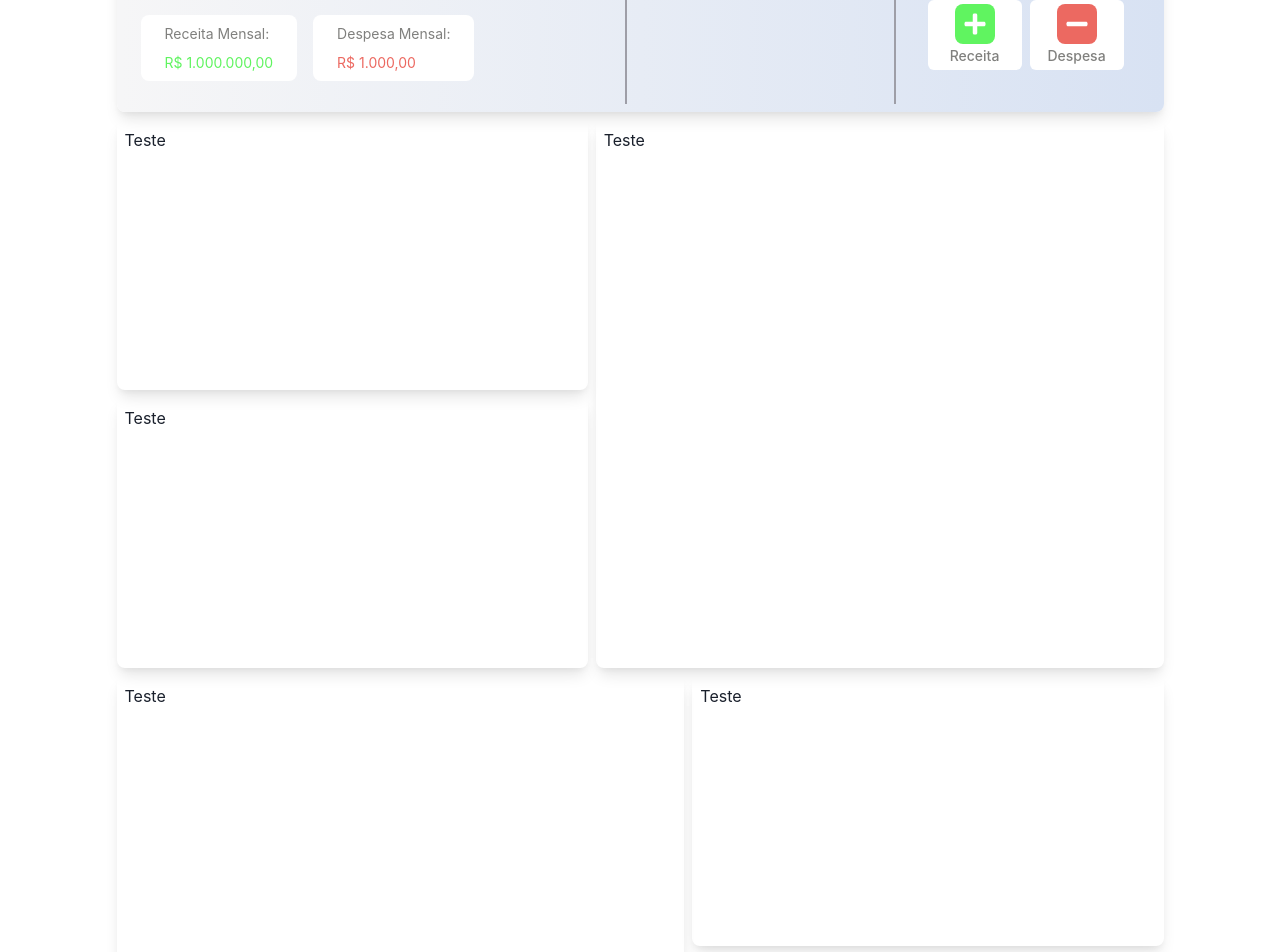
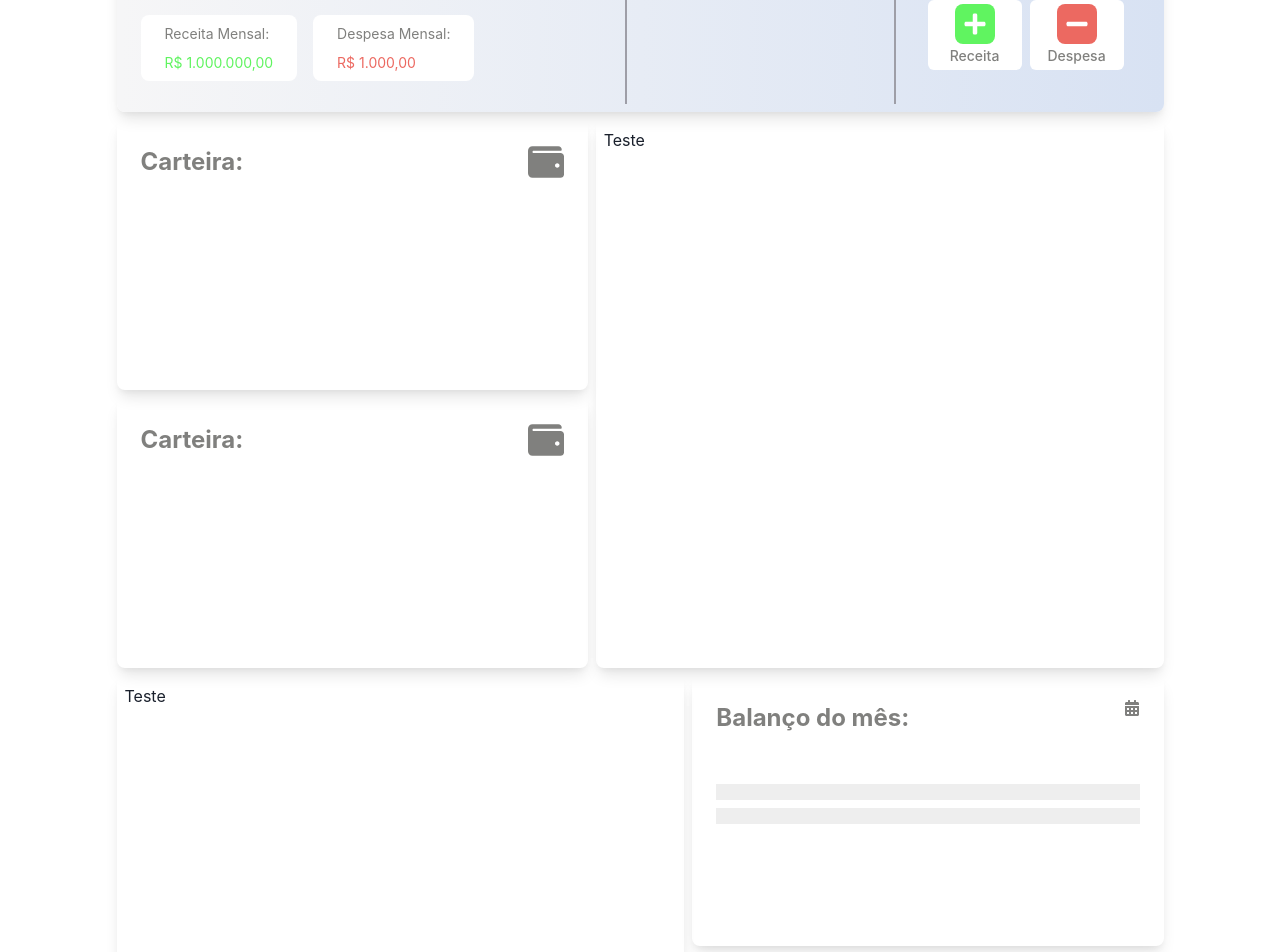
Before and after one commit to matheusblm/finan, a React (Create React App) app: page /dashboard in a window 1280 px wide. Shown: the part 240-1192 px from the top of the page. Built offline with nearby package versions, Linux system fonts and the light colour scheme.

Commit message:
feat: criação da carteira e do Cartão Crédito

```diff
--- a/src/pages/Dashboard/index.js
+++ b/src/pages/Dashboard/index.js
@@ -1,5 +1,5 @@
-import { Button, Center, Flex, HStack, Icon, Stack, Text, Wrap, WrapItem } from "@chakra-ui/react"
-import { FaPlus, FaMinus } from "react-icons/fa";
+import { Button, Center, Flex, HStack, Icon, Progress, Stack, Text, Wrap, WrapItem } from "@chakra-ui/react"
+import { FaPlus, FaMinus, FaCalendarAlt, FaWallet } from "react-icons/fa";
 
 export const Dashboard = () => {
     return (
@@ -13,10 +13,10 @@ export const Dashboard = () => {
                     <HStack>
                         <Stack w="45%" h="548px">
                             <Flex w="100%" h="270px" flex={1} p={2} borderRadius="lg" overflow="auto" boxShadow="lg">
-                                Teste
+                                <WalletDashboard />
                             </Flex>
                             <Flex w="100%" h="270px" flex={1} p={2} borderRadius="lg" overflow="auto" boxShadow="lg">
-                                Teste
+                                <CreditCardDashboard />
                             </Flex>
                         </Stack>
                         <Flex w="100%" h="548px" flex={1} p={2} borderRadius="lg" overflow="auto" boxShadow="lg">
@@ -29,7 +29,7 @@ export const Dashboard = () => {
                         </Flex>
                         <Stack w="45%" h="548px">
                             <Flex w="100%" h="270px" flex={1} p={2} borderRadius="lg" overflow="auto" boxShadow="lg">
-                                Teste
+                                <ProgressBar />
                             </Flex>
                             <Flex w="100%" h="270px" flex={1} p={2} borderRadius="lg" overflow="auto" boxShadow="lg">
                                 Teste
@@ -117,3 +117,46 @@ const HeaderDashboard = () => {
         </Flex >
     )
 }
+
+const ProgressBar = () => {
+    return (
+        <Stack w="100%" p={4} spacing={12}>
+            <Flex justify="space-between" w="100%" color="gray.600" fontWeight="bold">
+                <Text fontSize={"2xl"}>Balanço do mês: </Text>
+                <Icon as={FaCalendarAlt} />
+            </Flex>
+            <Stack>
+                <Progress value={20} colorScheme=" red.300" size="lg" /> 20,00
+                <Progress value={80} colorScheme="green.300" size="lg" /> 80,00
+            </Stack>
+        </Stack >
+    )
+}
+
+const WalletDashboard = () => {
+    return (
+        <Stack w="100%" p={4} spacing={12}>
+            <Flex justify="space-between" w="100%" color="gray.600" fontWeight="bold">
+                <Text fontSize={"2xl"}>Carteira: </Text>
+                <Icon as={FaWallet} fontSize={"4xl"} />
+            </Flex>
+            <Stack>
+
+            </Stack>
+        </Stack >
+    )
+}
+
+const CreditCardDashboard = () => {
+    return (
+        <Stack w="100%" p={4} spacing={12}>
+            <Flex justify="space-between" w="100%" color="gray.600" fontWeight="bold">
+                <Text fontSize={"2xl"}>Carteira: </Text>
+                <Icon as={FaWallet} fontSize={"4xl"} />
+            </Flex>
+            <Stack>
+
+            </Stack>
+        </Stack >
+    )
+}
```
